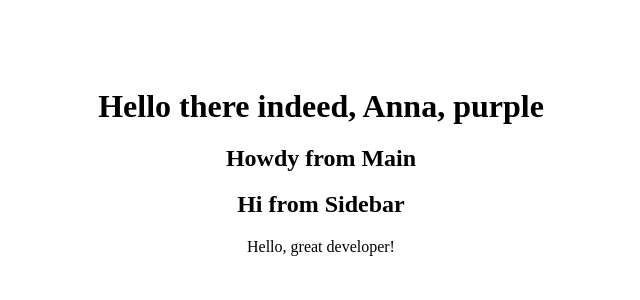
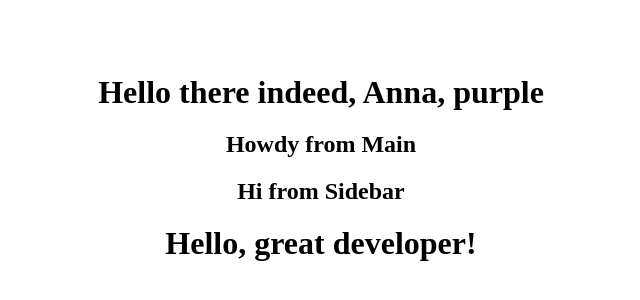
Before and after one commit to TKabakov/React, a React (Create React App) app in the folder learn-react-in-x-minutes/: page / in a window 1280 px wide. Shown: the part 228-528 px from the top of the page, without its empty margins (319-959 px from the left). Built offline with nearby package versions, Linux system fonts and the light colour scheme.

Commit message:
Writing a component without JSX

```diff
--- a/learn-react-in-x-minutes/src/components/Hello.js
+++ b/learn-react-in-x-minutes/src/components/Hello.js
@@ -6,7 +6,11 @@ const Hello = () => {
 //            <h2>Hello, Developer!</h2>
 //        </div>
 //    )
-    return React.createElement("div", null, "Hello, great developer!")
+    return React.createElement(
+        "div",
+        null,
+        React.createElement("h1", null, "Hello, great developer!")
+     )
 }
 
 export default Hello
```
